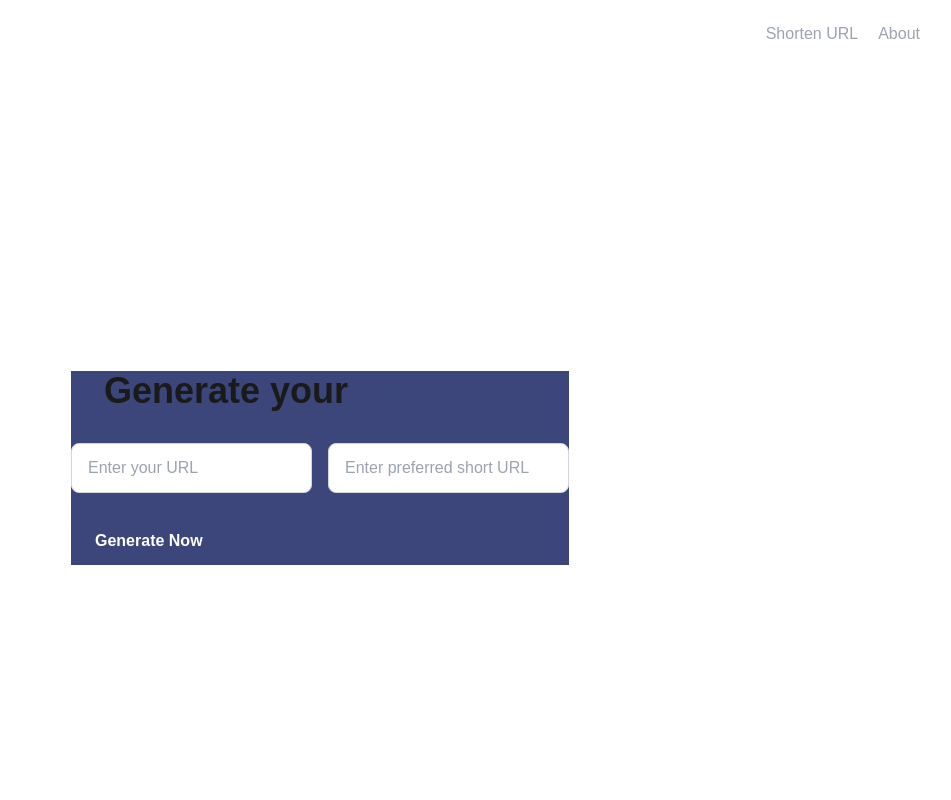
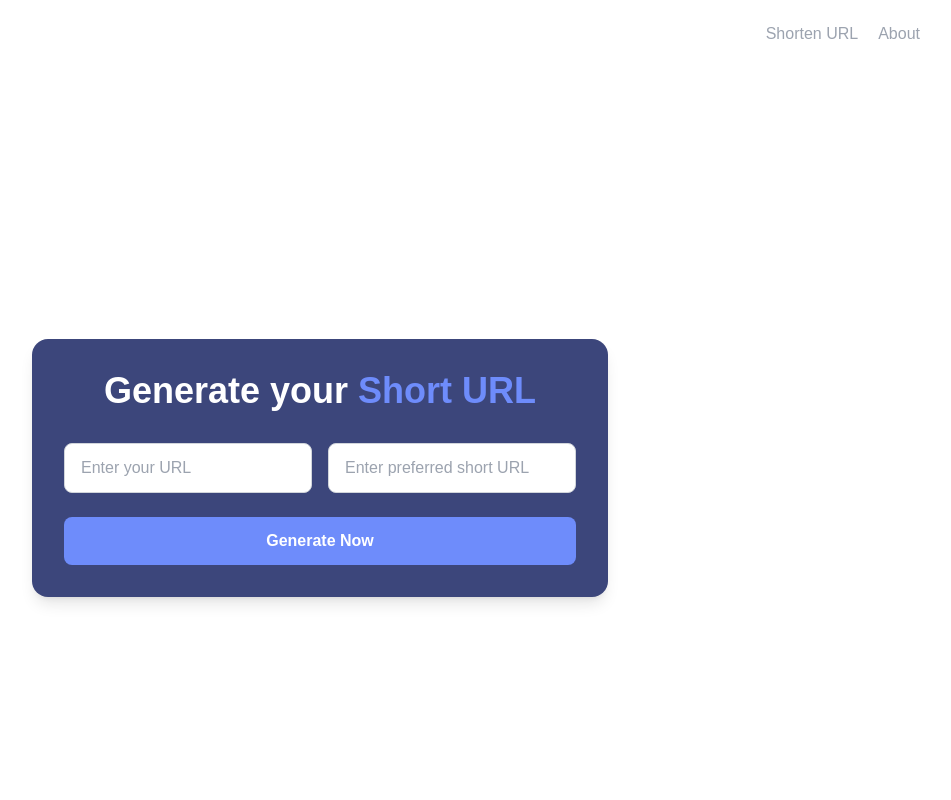
Before and after one commit to prasonkc/QuickLinky, a Next.js app: page /generate in a window 1280 px wide. Shown: the top 800 px of the page, without its empty margins (320-1271 px from the left). Built offline with nearby package versions, Linux system fonts and the light colour scheme.

Commit message:
about and generate pages

```diff
--- /dev/null
+++ b/app/about/page.js
@@ -0,0 +1,21 @@
+"use client";
+import Link from "next/link";
+
+export default function About() {
+  return (
+    <div className="min-h-screen flex flex-col items-center justify-center px-6 sm:px-12 bg-background text-foreground text-center">
+      <h1 className="text-4xl sm:text-5xl font-extrabold mb-6">
+        About <span className="text-primary">Short URL</span>
+      </h1>
+      <p className="max-w-lg text-lg sm:text-xl text-muted-foreground mb-6">
+        Short URL is a fast, simple, and free tool to shorten long links. Make your URLs easy to share, memorable, and neat in seconds.
+      </p>
+      <Link
+        href="/generate"
+        className="bg-secondary text-white px-6 py-3 rounded-lg font-semibold hover:bg-white hover:text-primary transition-colors"
+      >
+        Generate a Short URL
+      </Link>
+    </div>
+  );
+}
--- a/app/generate/page.js
+++ b/app/generate/page.js
@@ -1,41 +1,53 @@
 "use client";
-import React from "react";
 
-const Generate = () => {
-  const handleGenerate = (e) => {
-    console.log("Generate")
-  }
+import { useState } from "react";
+
+export default function URLShortener() {
+  const [longURL, setLongURL] = useState("");
+  const [shortURL, setshortURL] = useState("");
+  const [generated, setGenerated] = useState(false);
+
+  const handleGenerate = () => {
+    // Placeholder for API call
+    alert(`Generating short URL for: ${longURL} with slug: ${shortURL}`);
+  };
 
   return (
-    <div className="flex flex-col items-center justify-center min-h-screen px-4 sm:px-6 bg-background text-foreground">
-      <div className="bg-primary">
-        <h2 className="text-3xl sm:text-4xl font-extrabold mb-8 text-center">
-        Generate your <span className="text-primary">Short URL</span>
+    <div className="flex flex-col items-center justify-center min-h-screen px-4 sm:px-6 bg-background text-black">
+      {/* Card Container */}
+      <div className="bg-primary p-8 rounded-2xl shadow-lg w-full max-w-xl">
+        {/* Heading */}
+        <h2 className="text-3xl sm:text-4xl font-extrabold mb-8 text-center text-white">
+          Generate your <span className="text-secondary">Short URL</span>
         </h2>
 
-      <div className="flex flex-col sm:flex-row gap-4 w-full max-w-xl">
+        {/* Inputs */}
+        <div className="flex flex-col sm:flex-row gap-4 mb-6">
           <input
             type="text"
             placeholder="Enter your URL"
-          className="flex-1 px-4 py-3 rounded-lg border border-gray-300 focus:ring-2 focus:ring-primary focus:outline-none"
+            value={longURL}
+            onChange={(e) => setLongURL(e.target.value)}
+            className="flex-1 px-4 py-3 rounded-lg border border-gray-300 focus:ring-2 focus:ring-secondary focus:outline-none"
           />
 
           <input
             type="text"
             placeholder="Enter preferred short URL"
+            value={shortURL}
+            onChange={(e) => setshortURL(e.target.value)}
             className="flex-1 px-4 py-3 rounded-lg border border-gray-300 focus:ring-2 focus:ring-secondary focus:outline-none"
           />
         </div>
 
+        {/* Button */}
         <button
           onClick={handleGenerate}
-        className="mt-6 bg-primary text-white px-6 py-3 rounded-lg font-semibold hover:bg-secondary transition-colors"
+          className="w-full bg-secondary text-white px-6 py-3 rounded-lg font-semibold hover:bg-white hover:text-primary transition-colors"
         >
           Generate Now
         </button>
       </div>
     </div>
   );
-};
-
-export default Generate;
+}
```
Lines whose indentation alone changed are shown as unchanged.
